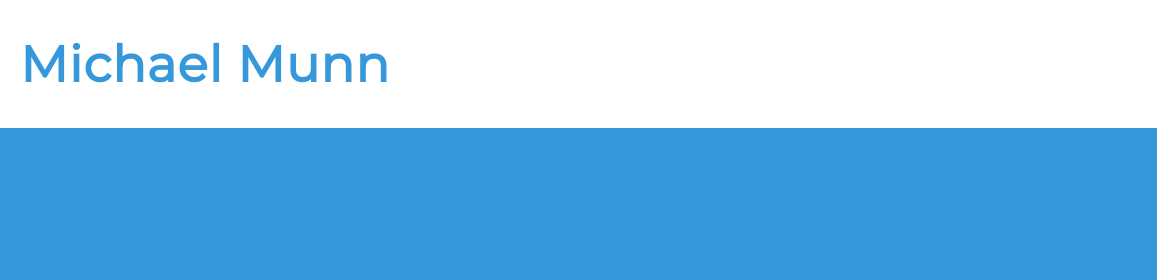
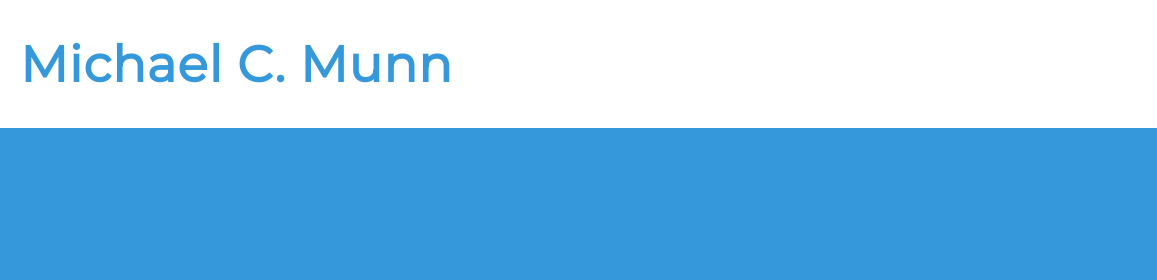
Before and after one commit to mmunn1/my-Portfolio, a plain HTML site: page index.html in a window 1280 px wide. Shown: the top 280 px of the page, 0-1157 px from the left. Drawn offline with Linux system fonts and the light colour scheme.

Commit message:
changed name

```diff
--- a/index.html
+++ b/index.html
@@ -15,7 +15,7 @@
     <main class="overflow--auto">
       <h1 class="color--skyBlue section__heading--largest">
         <!--Your name goes here -->
-        Michael Munn
+        Michael C. Munn
       </h1>
 
       <ul class="section--social">
```
